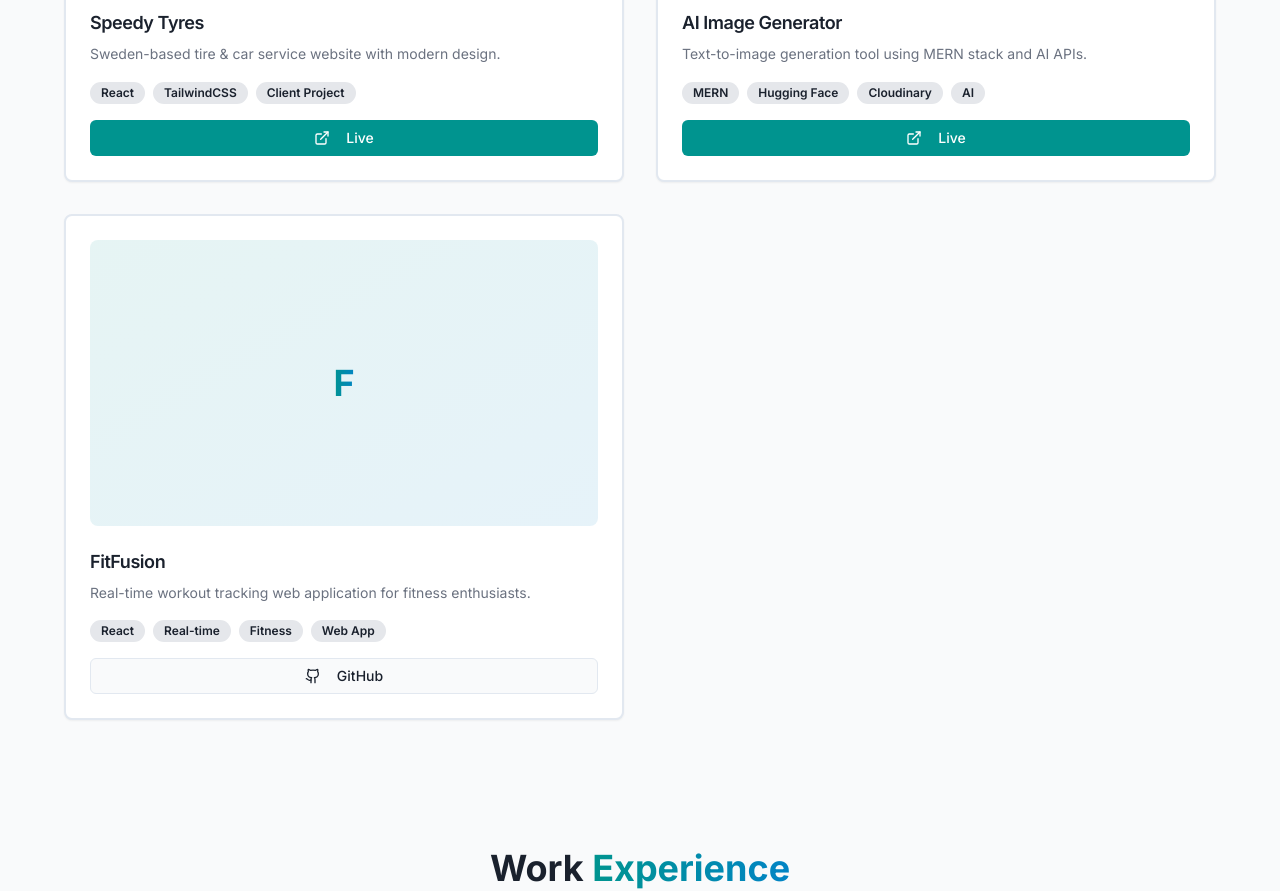
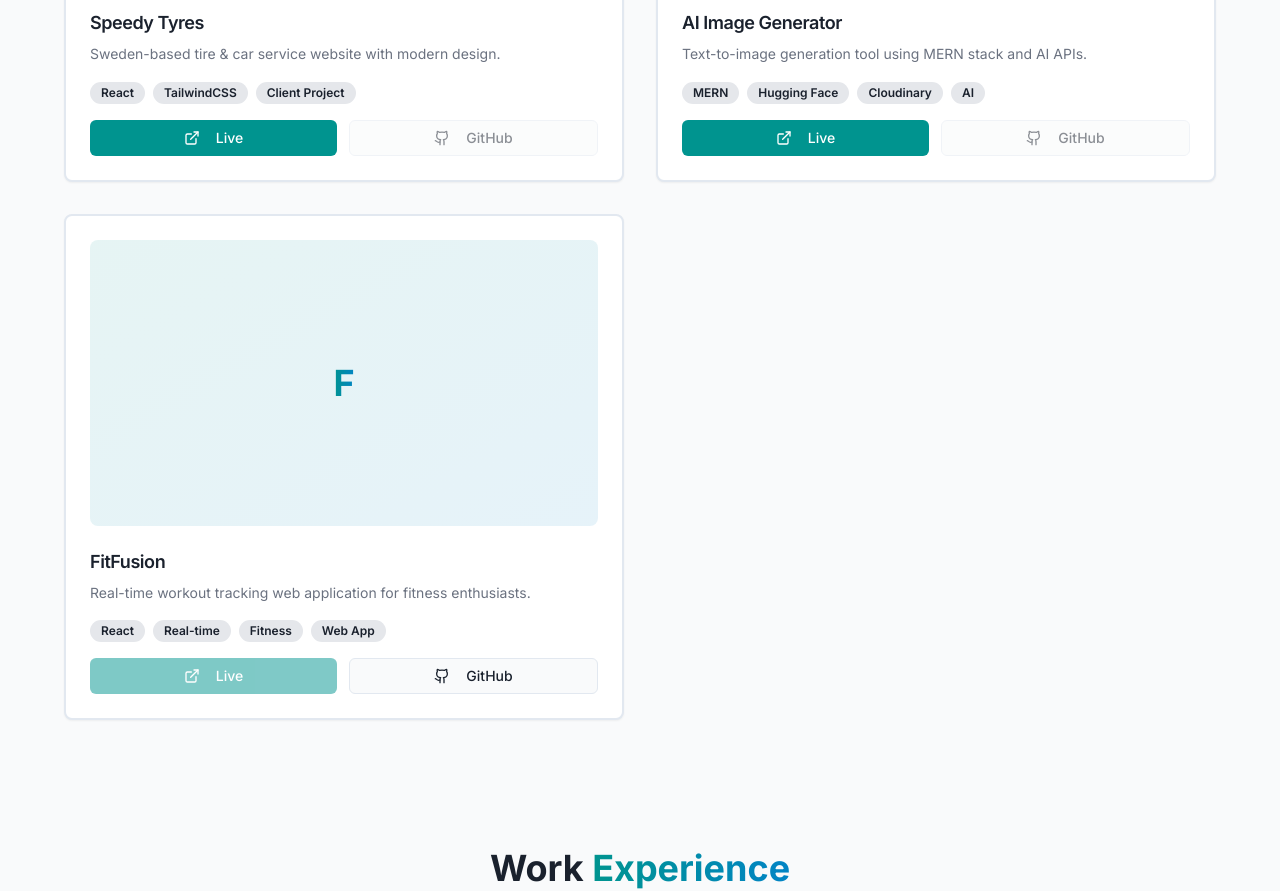
Before and after one commit to SanjanaSingh1818/My_Portfolio, a React (Vite) app: page / in a window 1280 px wide. Shown: the part 2580-3471 px from the top of the page. Built offline with nearby package versions, Linux system fonts and the light colour scheme.

Commit message:
Add Live and GitHub buttons to projects
Add "Live" and "GitHub" buttons to all project cards for easier access to project links.

```diff
--- a/src/components/Projects.tsx
+++ b/src/components/Projects.tsx
@@ -162,33 +162,35 @@ const Projects = () => {
                   </div>
 
                   <div className="flex space-x-3">
-                    {project.liveUrl !== '#' && (
                     <Button
                       size="sm"
                       className="flex-1"
+                      disabled={project.liveUrl === '#'}
                       onClick={(e) => {
                         e.stopPropagation();
+                        if (project.liveUrl !== '#') {
                           window.open(project.liveUrl, '_blank');
+                        }
                       }}
                     >
                       <ExternalLink className="w-4 h-4 mr-2" />
                       <span>Live</span>
                     </Button>
-                    )}
-                    {project.githubUrl !== '#' && (
                     <Button
                       variant="outline"
                       size="sm"
                       className="flex-1"
+                      disabled={project.githubUrl === '#'}
                       onClick={(e) => {
                         e.stopPropagation();
+                        if (project.githubUrl !== '#') {
                           window.open(project.githubUrl, '_blank');
+                        }
                       }}
                     >
                       <Github className="w-4 h-4 mr-2" />
                       <span>GitHub</span>
                     </Button>
-                    )}
                   </div>
                 </CardContent>
               </Card>
```
Lines whose indentation alone changed are shown as unchanged.
